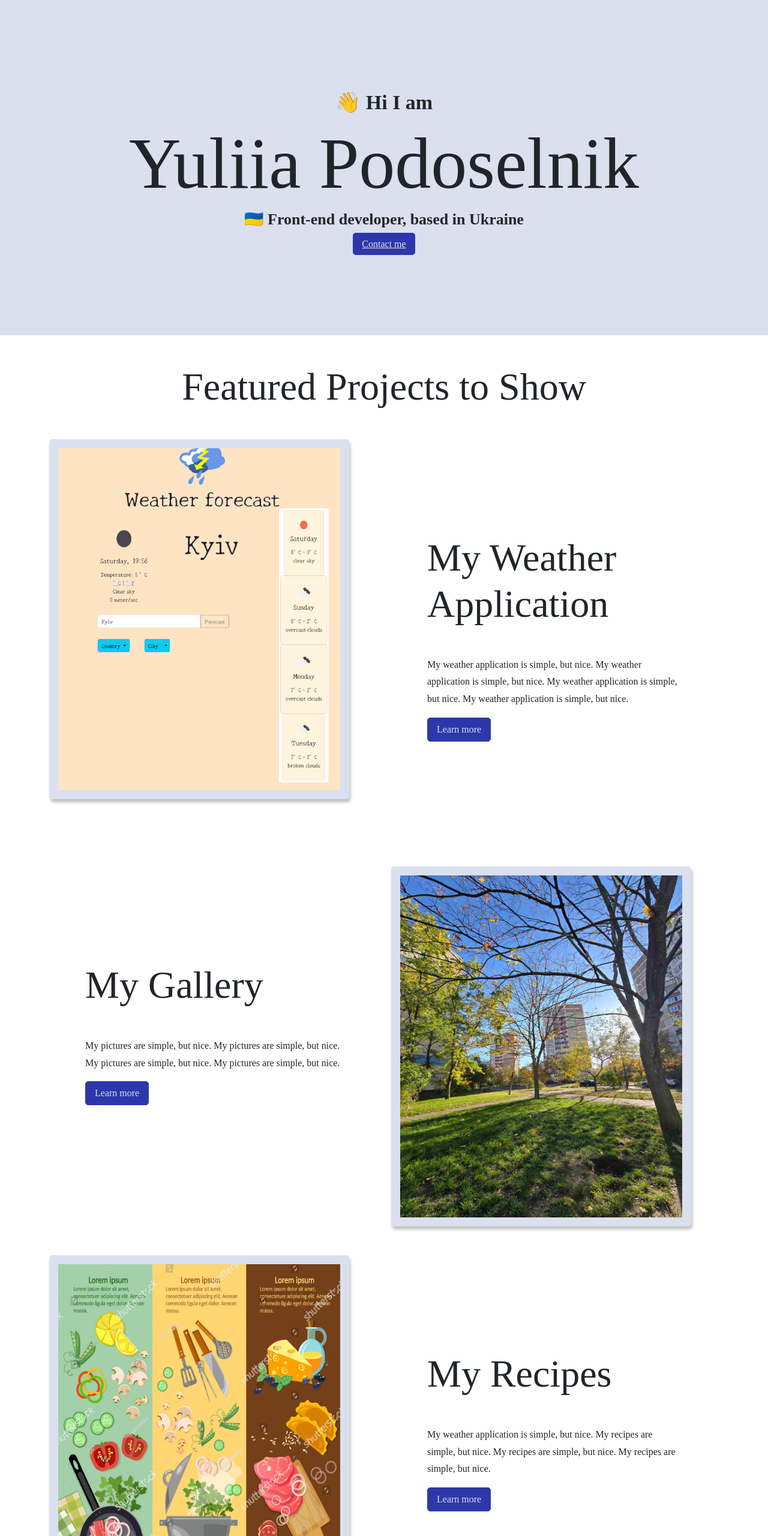
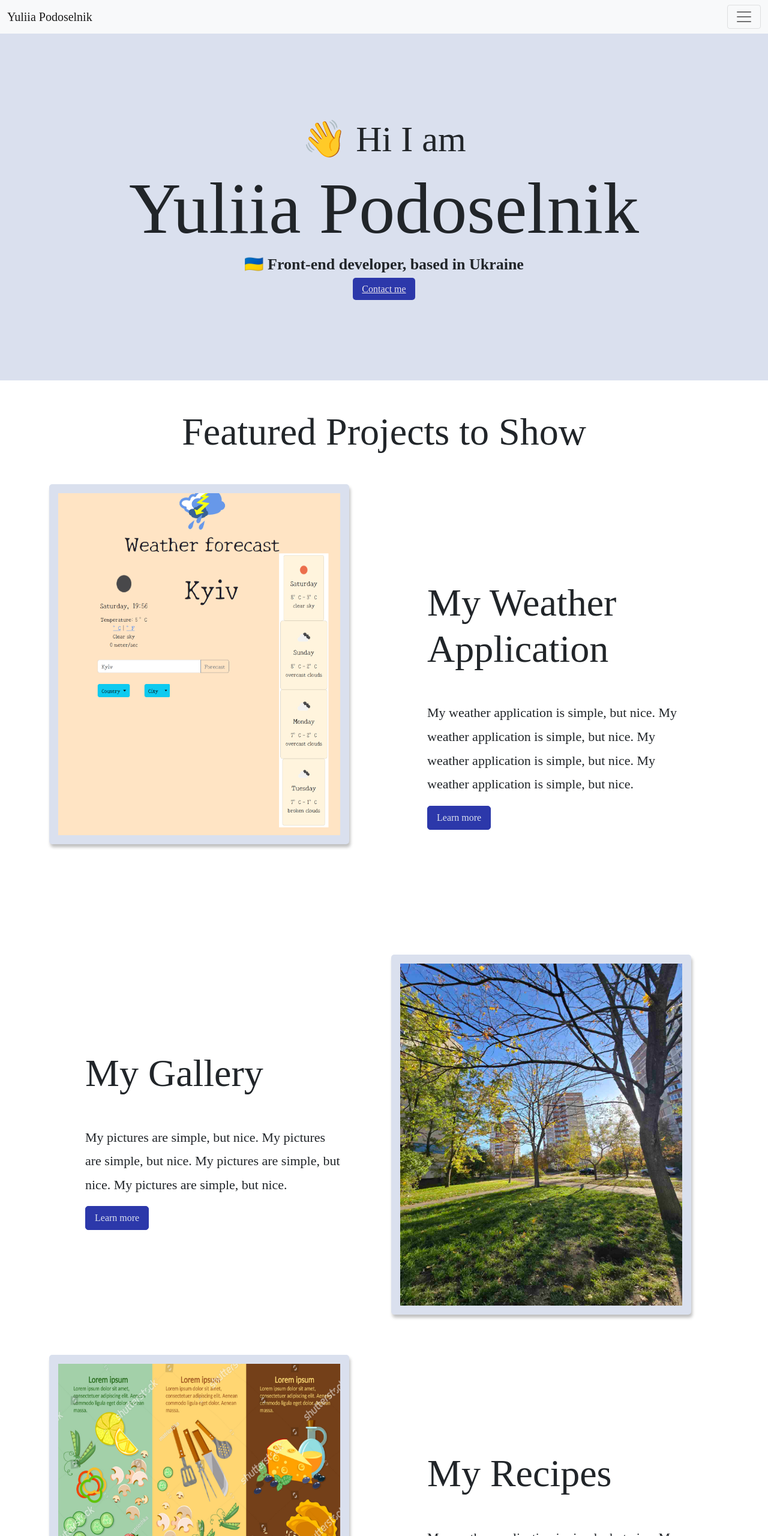
Before and after one commit to Pentesilea19/portfolio-project-YP, a plain HTML site: page index.html in a window 1280 px wide. Shown: the top 2560 px of the page at 60% size. Drawn offline with nearby package versions, Linux system fonts and the light colour scheme; a web font is replaced by a local one.

Commit message:
navbar added

```diff
--- a/index.html
+++ b/index.html
@@ -24,10 +24,39 @@
     <title>Front-end developer Yuliia Podoselnik</title>
 </head>
 <body>
+    <nav class="navbar navbar-light bg-light">
+        <div class="container-fluid">
+          <a class="navbar-brand" href="index.html">Yuliia Podoselnik</a>
+          <button
+            class="navbar-toggler"
+            type="button"
+            data-bs-toggle="collapse"
+            data-bs-target="#navbarNav"
+            aria-controls="navbarNavs"
+            aria-expanded="false"
+            aria-label="Toggle navigation"
+          >
+            <span class="navbar-toggler-icon"></span>
+          </button>
+          <div class="collapse navbar-collapse" id="navbarNav">
+            <ul class="navbar-nav">
+              <li class="nav-item">
+                <a class="nav-link" href="index.html">Home</a>
+              </li>
+              <li class="nav-item">
+                <a class="nav-link" href="about.html">Gallery</a>
+              </li>
+              <li class="nav-item">
+                <a class="nav-link" href="about.html#email">Contact me</a>
+              </li>
+            </ul>
+          </div>
+        </div>
+      </nav>
     <div class="hero">
-        <p>👋 Hi I am</p>
+        <h3 class="hi-words">👋 Hi I am</h3>
     <h1>Yuliia Podoselnik</h1>
-    <h2 class="mb-3">🇺🇦 Front-end developer, based in Ukraine</h3>
+    <h2 class="mb-3">🇺🇦 Front-end developer, based in Ukraine</h2>
         <a href="#" class="btn-branding">Contact me</a>
 </div>
 <div class="container">
@@ -39,7 +68,7 @@
         <div class="col">
             <div class="project-description">
         <h2 class="mb-5">My Weather Application</h2>
-<p class="mb-3">My weather application is simple, but nice.
+<p class="mb-3 project-text">My weather application is simple, but nice.
     My weather application is simple, but nice.
     My weather application is simple, but nice.
     My weather application is simple, but nice.</p>
@@ -53,7 +82,7 @@
     <div class="col">
         <div class="project-description">
     <h2 class="mb-5">My Gallery</h2>
-<p class="mb-3">My pictures are simple, but nice.
+<p class="mb-3 project-text">My pictures are simple, but nice.
 My pictures are simple, but nice.
 My pictures are simple, but nice.
 My pictures are simple, but nice.</p>
@@ -71,7 +100,7 @@ My pictures are simple, but nice.</p>
     <div class="col">
         <div class="project-description">
     <h2 class="mb-5">My Recipes</h2>
-<p class="mb-3">My weather application is simple, but nice.
+<p class="mb-3 project-text">My weather application is simple, but nice.
 My recipes are simple, but nice.
 My recipes are simple, but nice.
 My recipes are simple, but nice.</p>
--- a/styles/style.css
+++ b/styles/style.css
@@ -40,6 +40,8 @@ font-size: 34px;
 font-weight: bold;
 margin: 0;}
 
+.navbar {background-color: var(--basic-color)}
+
 
 .hero h2 {font-family: "Poltawski Nowy"; font-weight: bold;
     font-size: 26px; line-height: 1;}
@@ -65,16 +67,20 @@ margin: 0;}
 
     .project-description {padding: 160px 60px;}
 
+    .project-text {font-size: 22px;}
+    .hi-words {font-size: 60px;}
+
     @media (max-width: 960px) {
         .project-description {
             padding: 0;
             text-align: center;
-        }
+                    }
         h1 {font-size: 60px; line-height: 2;}
         h2 {font-size: 40px;}
+        .hi-words {font-size: 35px;}
         .hero {padding: 80px 10;}
-        ..project-description {font-size: 12px;}
-    }
+        .project-text {font-size: 16px;}
+            }
 
     .project-picture {height: 600px; width: 500px;
         background-color: var(--basic-color);
```
